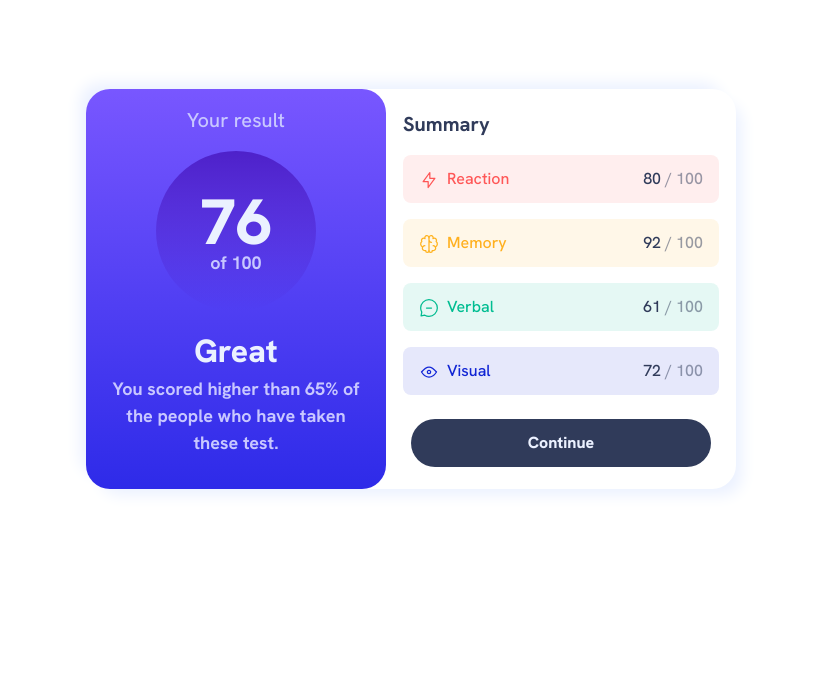
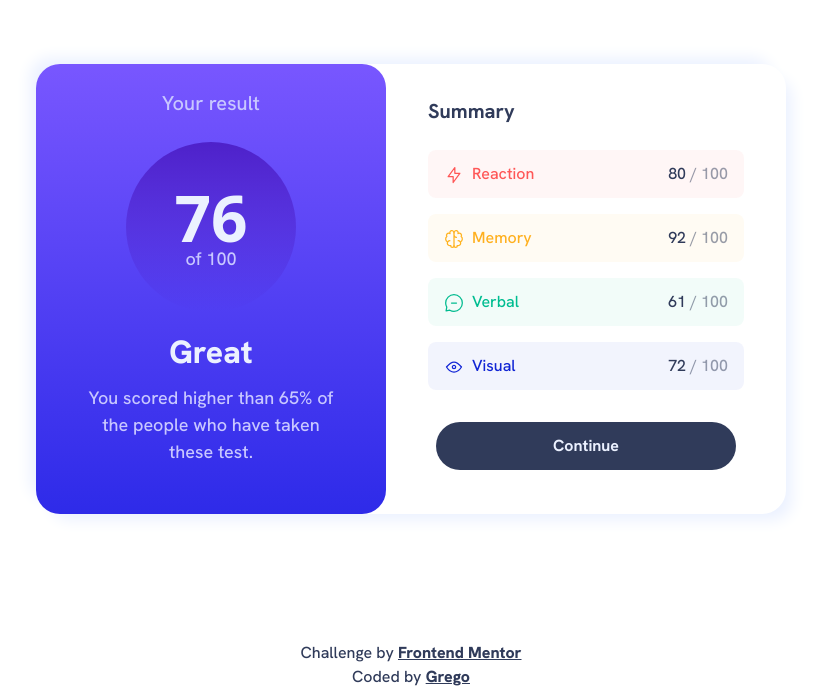
Before and after one commit to Grego14/results-summary-component-main, a website: page index.html in a window 1280 px wide. Shown: the part 111-800 px from the top of the page, without its empty margins (229-1050 px from the left). Drawn offline with Linux system fonts and the light colour scheme.

Commit message:
Height and width changes to containers

```diff
--- a/index.html
+++ b/index.html
@@ -18,31 +18,31 @@
   <body>
     <main class="flex justify-center items-center h-screen mobile:block box-border">
       <div
-        class="w-[650px] h-[400px] shadow-container-shadow laptop flex flex-row rounded-3xl mobile:drop-shadow-none mobile:w-screen mobile:block">
+        class="w-[750px] min-h-[450px] shadow-container-shadow laptop flex flex-row rounded-3xl mobile:drop-shadow-none mobile:w-screen mobile:block">
         <div
-          class="bg-gradient-to-t from-light-royal-blue to-light-slate-blue rounded-3xl w-[300px] mobile:w-screen mobile:rounded-bl-3xl mobile:rounded-t-none">
+          class="bg-gradient-to-t from-light-royal-blue to-light-slate-blue rounded-3xl w-[350px] mobile:w-screen mobile:rounded-bl-3xl mobile:rounded-t-none">
           <div class="flex justify-center">
-            <h2 class="font-HGMedium text-light-lavender my-4 text-[20px]">Your result</h2>
+            <h2 class="font-HGMedium text-light-lavender my-6 text-[20px]">Your result</h2>
           </div>
           <div class="flex justify-center">
             <div
-              class="bg-gradient-to-t from-persian-blue to-violet-blue w-[160px] h-[160px] rounded-full text-center flex justify-center">
+              class="bg-gradient-to-t from-persian-blue to-violet-blue w-[170px] h-[170px] rounded-full text-center flex justify-center">
               <div class="self-center">
-                <h1 class="font-HGExtraBold text-[4rem] text-pale-blue leading-none">76</h1>
-                <p class="text-light-lavender font-HGBold text-[18px] leading-none">of 100</p>
+                <h1 class="font-extrabold text-[4rem] text-pale-blue leading-none">76</h1>
+                <p class="text-light-lavender font-HGMedium text-[18px] leading-none">of 100</p>
               </div>
             </div>
           </div>
           <div class="flex flex-col justify-center text-center">
-            <h1 class="font-HGExtraBold text-pale-blue text-[2rem] mt-4">Great</h1>
-            <p class="font-HGBold text-light-lavender mb-8 text-[18px] mx-6">
+            <h1 class="font-HGExtraBold text-pale-blue text-[2rem] mt-4 mb-2">Great</h1>
+            <p class="font-HGMedium text-light-lavender text-[18px] mb-8 mx-12">
               You scored higher than 65% of the people who have taken these test.
             </p>
           </div>
         </div>
-        <div class="bg-persian-blue w-[350px] flex justify-center mobile:w-screen">
+        <div class="bg-persian-blue w-[400px] flex justify-center mobile:w-screen">
           <div class="flex flex-col">
-            <h2 class="font-HGBold text-dark-gray-blue text-[20px] mb-4 mt-5 self-start">
+            <h2 class="font-HGBold text-dark-gray-blue text-[20px] mb-6 mt-8 self-start">
               Summary
             </h2>
             <div class="flex flex-col self-center">
@@ -162,7 +162,7 @@
               <a
                 href="https://www.frontendmentor.io/profile/Grego14"
                 target="_blank"
-                class="font-HGExtraBold bg-dark-gray-blue text-pale-blue h-[48px] w-[300px] rounded-full hover:bg-gradient-to-t from-light-royal-blue to-light-slate-blue text-center cursor-pointer flex justify-center items-center my-6">
+                class="font-HGBold bg-dark-gray-blue text-pale-blue h-[48px] w-[300px] rounded-full hover:bg-gradient-to-t from-light-royal-blue to-light-slate-blue text-center cursor-pointer flex justify-center items-center my-8">
                 Continue
               </a>
             </div>
```
Also changed, not shown: public/output.css.
